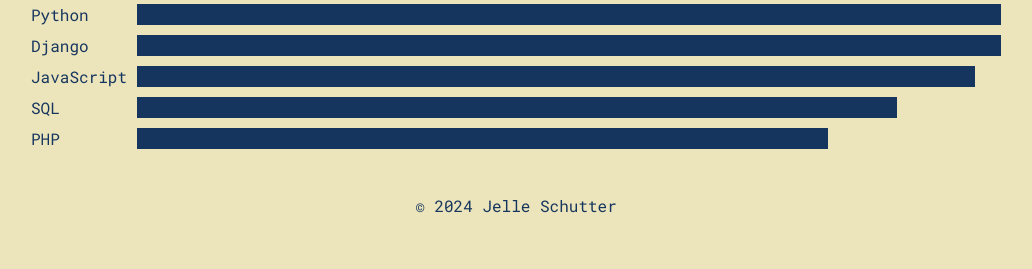
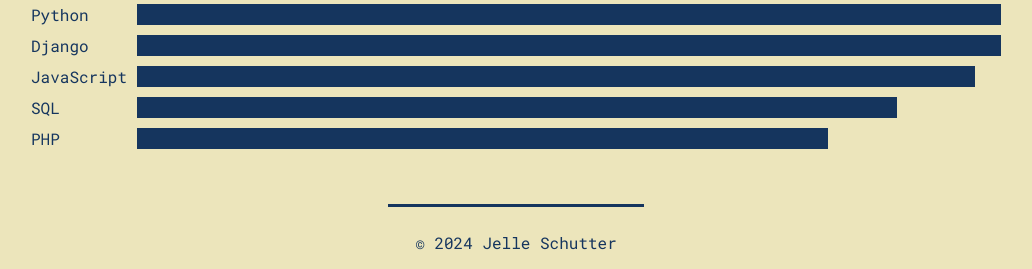
Before and after one commit to jelleschutter/fhnw-wet-portfolio, a Django app: page / in a window 1280 px wide. Shown: the part 1578-1847 px from the top of the page, without its empty margins (124-1156 px from the left). Before the commit the page ends 1791 px from the top, so only its background shows below. Run offline with Django 5.2, Linux system fonts and the light colour scheme; data comes from the database, SQL or seed files in the repository.

Commit message:
minor stylistic improvements

```diff
--- a/portfolio/about_me/templates/index.html
+++ b/portfolio/about_me/templates/index.html
@@ -73,8 +73,27 @@
 <div class="skills--wrapper">
     {% for skill in skills %}
         <div class="skills--item-name">{{ skill.name }}</div>
-        <div class="skills--item-bar" style="width: {{ skill.proficiency }}%"></div>
+        <div class="skills--item-bar" data-proficiency="{{ skill.proficiency }}"></div>
     {% endfor %}
 </div>
+<script>
+    const skillItems = document.querySelectorAll('.skills--item-bar');
+    const skillIntersectionObserver = new IntersectionObserver((entries) => {
+        entries.forEach((entry) => {
+            if (entry.isIntersecting) {
+                entry.target.style.width = `${entry.target.dataset.proficiency}%`;
+                entry.target.classList.add('skills--item-bar--visible');
+            } else {
+                entry.target.style.width = '';
+                entry.target.classList.remove('skills--item-bar--visible');
+            }
+        });
+    }, {
+        threshold: 0.5,
+    });
+    skillItems.forEach((item) => {
+        skillIntersectionObserver.observe(item);
+    });
+</script>
 {% endif %}
 {% endblock content %}
--- a/portfolio/portfolio/templates/base.html
+++ b/portfolio/portfolio/templates/base.html
@@ -22,6 +22,7 @@
         {% endblock content %}
     </main>
     <footer>
+        <hr>
         <p>&copy; 2024 Jelle Schutter</p>
     </footer>
 </body>
--- a/portfolio/projects/templates/projects/index.html
+++ b/portfolio/projects/templates/projects/index.html
@@ -2,6 +2,7 @@
 
 {% block content %}
 <h2>Filter</h2>
+<hr>
 {% if tag_list %}
     <div class="tag-filter">
         {% for tag in tag_list %}
@@ -19,6 +20,7 @@
 
 {% if project_list %}
     <h1>Projects</h1>
+    <hr>
     <div class="project-list--wrapper">
         {% for project in project_list %}
             <a class="project-list--item" href="{% url 'projects:project-detail' project.id %}">
--- a/portfolio/projects/templates/projects/project_detail.html
+++ b/portfolio/projects/templates/projects/project_detail.html
@@ -8,5 +8,6 @@
 {% block content %}
 <img class="project-image" src="{{ project.image.url }}" alt="{{ project.title }}">
 <h1>{{ project.title }}</h1>
+<hr>
 {{ project.content }}
 {% endblock content %}
--- a/portfolio/projects/templates/projects/search.html
+++ b/portfolio/projects/templates/projects/search.html
@@ -2,6 +2,7 @@
 
 {% block content %}
     <h2>Search</h2>
+    <hr>
     <form method="get">
         <div class="form-group">
             <input type="text" name="query" class="form-control" value="{{ query }}">
@@ -9,6 +10,7 @@
         </div>
     </form>
     <h1>Results for &#171;{{ query }}&#187;</h1>
+    <hr>
     {% if project_list %}
     <div class="project-list--wrapper">
         {% for project in project_list %}
--- a/portfolio/projects/templates/projects/tag_detail.html
+++ b/portfolio/projects/templates/projects/tag_detail.html
@@ -2,6 +2,7 @@
 
 {% block content %}
 <h1>Projects with &#171;{{ tag.name }}&#187; Tag</h1>
+<hr>
 
 {% if tag.project_set.all %}
     <div class="project-list--wrapper">
--- a/portfolio/static/style.css
+++ b/portfolio/static/style.css
@@ -305,6 +305,8 @@
 
 .skills--item-bar {
     background-color: var(--primary-color);
+    width: 0%;
+    transition: width 1s;
 }
 
 .text-center {
```
